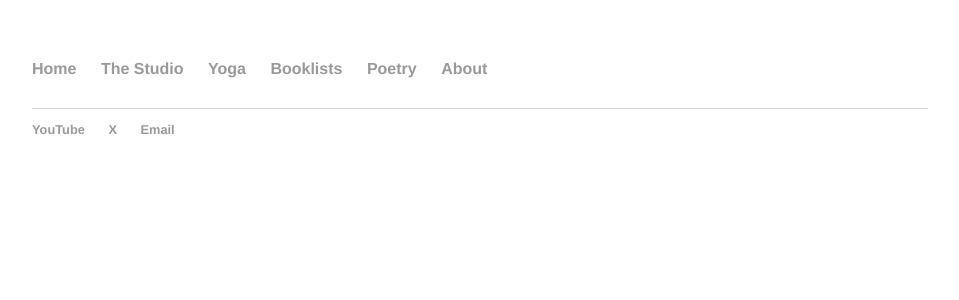
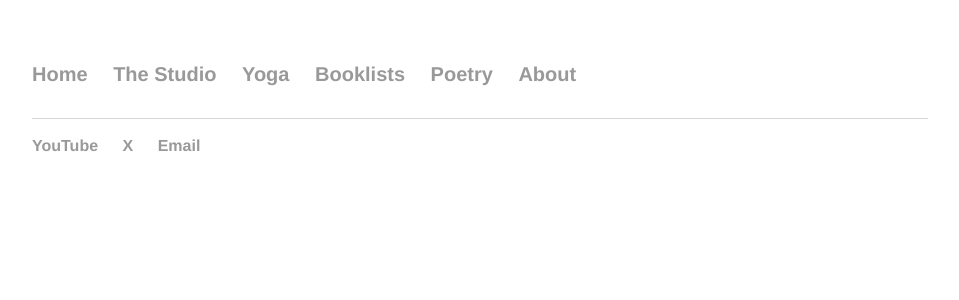
Before and after one commit to malejczuk/malejczuk.github.io, a Jekyll site: the page built from booklists/index.md, in a window 1280 px wide. Shown: the top 300 px of the page, without its empty margins (160-1119 px from the left). Built offline with Jekyll 4.4.1, drawn with Linux system fonts in a browser that asks for light colours; our own code applies the rules of GitHub Pages for plain Markdown files.

Commit message:
generalized p and ol style to include all ul

```diff
--- a/css/main.css
+++ b/css/main.css
@@ -12,7 +12,7 @@ h1, h2 {
 h1 {
     font-size: 3em;
 }
-p, ol, ul.posts {
+p, ol, ul {
     font-size: 1.25em;
     line-height: 1.4em;
     color: #333;
```
